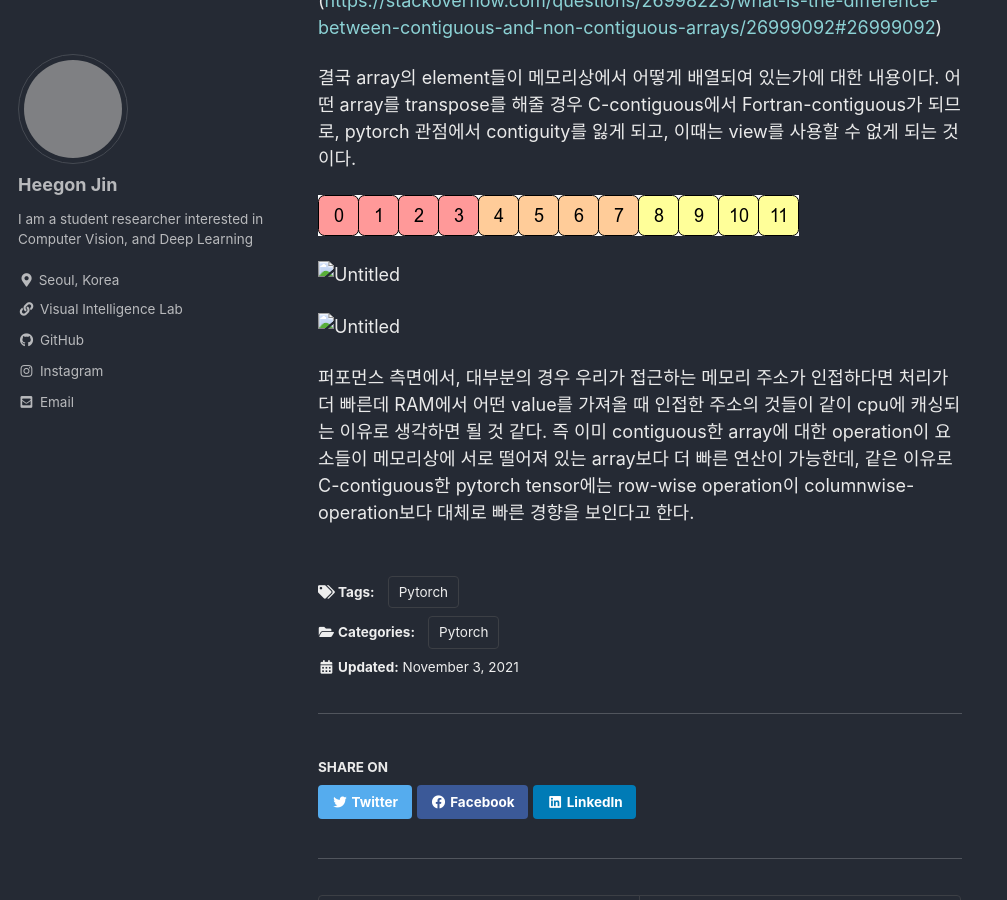
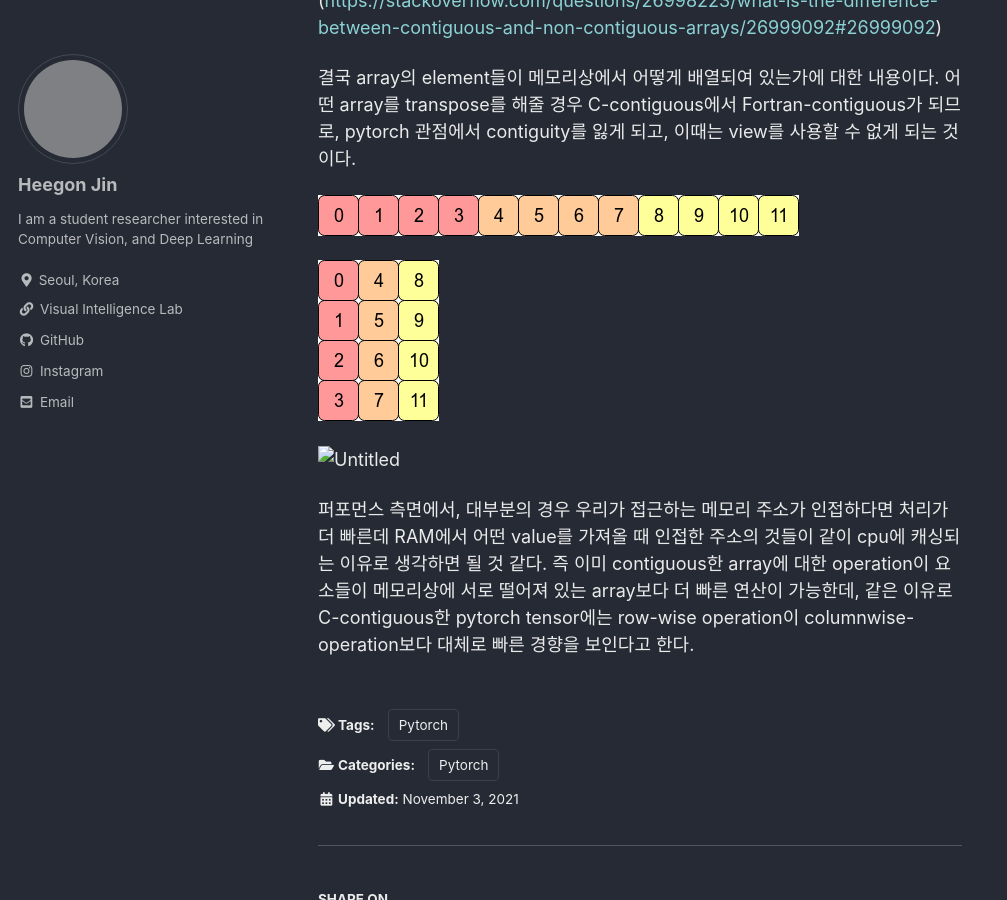
Before and after one commit to HeegonJin/heegonjin.github.io, a Jekyll site: the page built from _posts/2021-11-03-Pytorch Tensor Operations.md, in a window 1280 px wide and 900 px high, scrolled down 1435 px. Shown: the whole window, without its empty margins (0-1007 px from the left). Built offline with Jekyll 4.4.1, drawn with Linux system fonts in a browser that asks for light colours; cached includes are drawn as plain includes; formulas are drawn with MathJax 3; grey boxes are pictures that could not be loaded.

Commit message:
pytorch tensor operations fix

```diff
--- a/_posts/2021-11-03-Pytorch Tensor Operations.md
+++ b/_posts/2021-11-03-Pytorch Tensor Operations.md
@@ -56,8 +56,8 @@ $\text{stride}[i] = \text{stride}[i+1] \times \text{size}[i+1]stride[i]=stride[i
 
 ![Untitled](/assets/images/Pytorch Tensor Operations/Untitled 1.png)
 
-![Untitled](/notebooks/heegonjin.github.io/assets/images/Pytorch Tensor Operations/Untitled 2.png)
+![Untitled](/assets/images/Pytorch Tensor Operations/Untitled 2.png)
 
-![Untitled](/notebooks/heegonjin.github.io/assets/images/Pytorch Tensor Operations/Untitled.png)
+![Untitled](assets/images/Pytorch Tensor Operations/Untitled.png)
 
 퍼포먼스 측면에서, 대부분의 경우 우리가 접근하는 메모리 주소가 인접하다면 처리가 더 빠른데 RAM에서 어떤 value를 가져올 때 인접한 주소의 것들이 같이 cpu에 캐싱되는 이유로 생각하면 될 것 같다. 즉 이미 contiguous한 array에 대한 operation이 요소들이 메모리상에 서로 떨어져 있는 array보다 더 빠른 연산이 가능한데, 같은 이유로 C-contiguous한 pytorch tensor에는 row-wise operation이 columnwise-operation보다 대체로 빠른 경향을 보인다고 한다.
```
